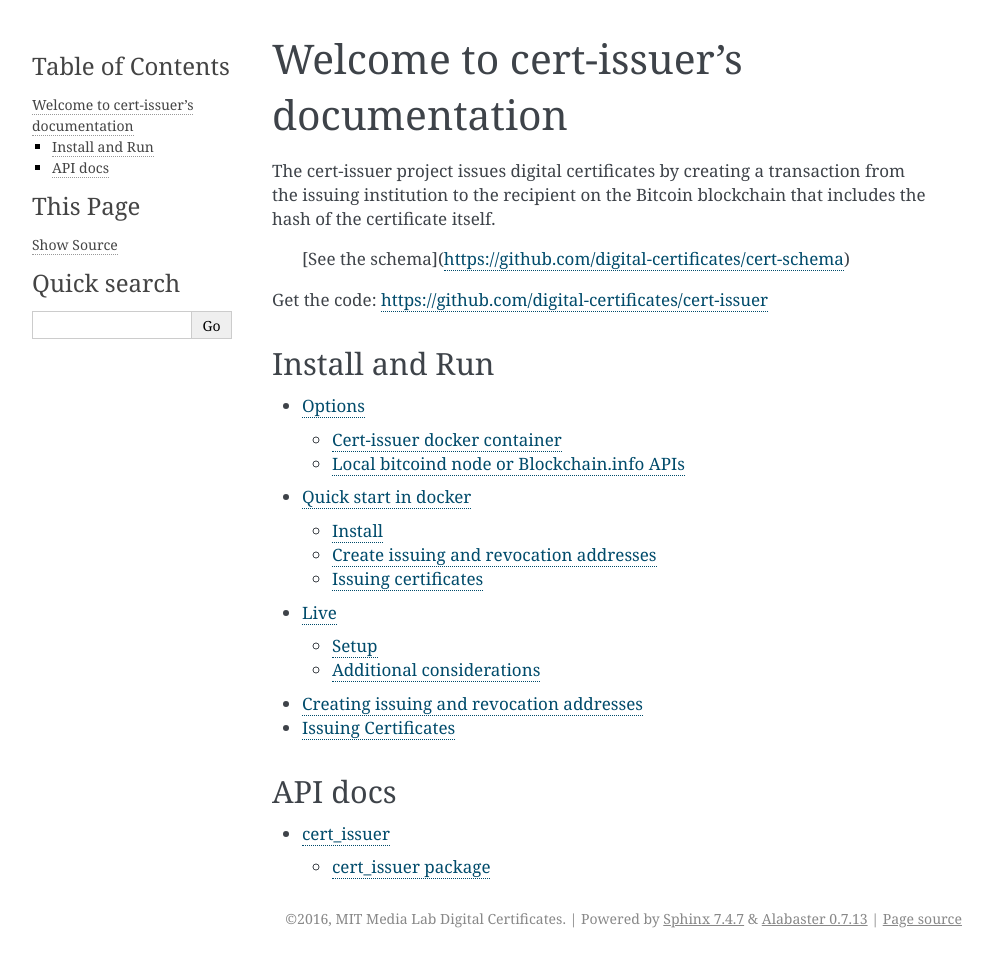
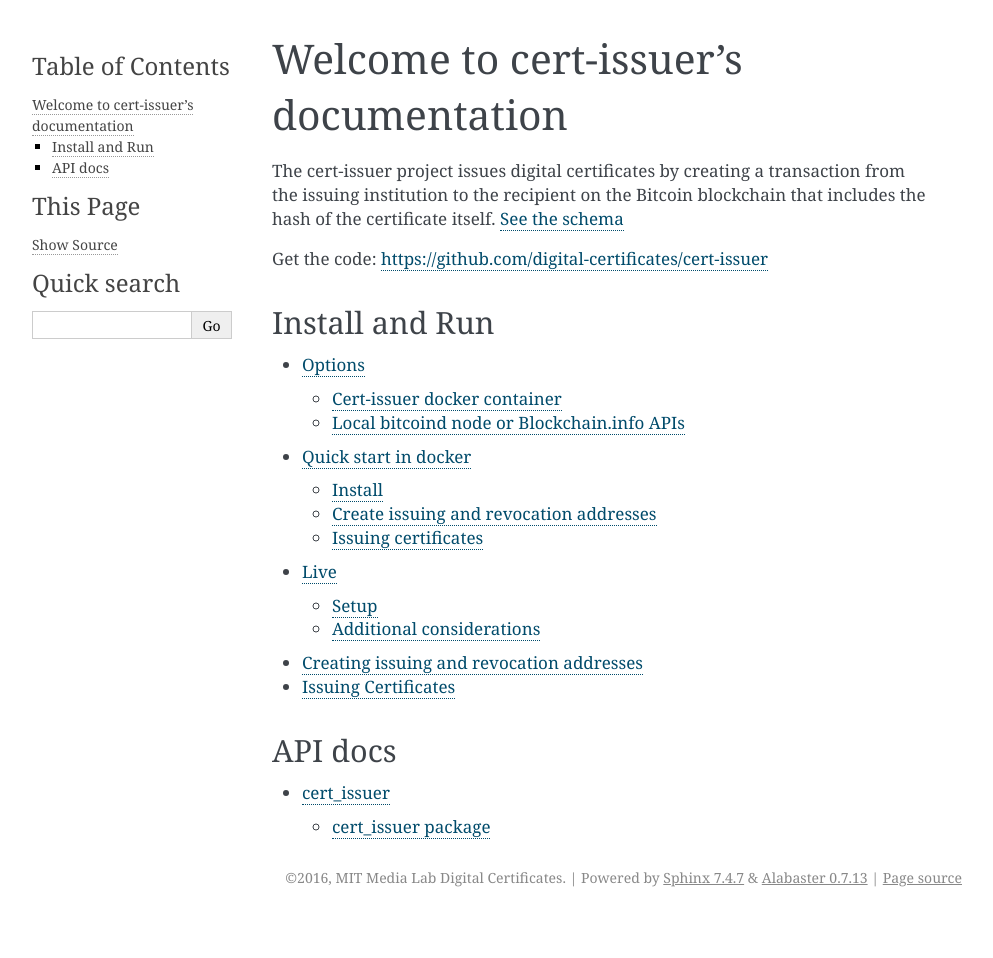
Before and after one commit to blockchain-certificates/cert-issuer, a Sphinx documentation site: the page built from docs/index.rst, in a window 1280 px wide. Shown: the whole page, without its empty margins (148-1141 px from the left). Built offline with Sphinx 7.4.7, drawn with Linux system fonts in a browser that asks for light colours; after the commit the page ends 917 px from its top, so only the background shows below that.

Commit message:
update the rst link

```diff
--- a/docs/index.rst
+++ b/docs/index.rst
@@ -6,9 +6,7 @@
 Welcome to cert-issuer's documentation
 ======================================
 The cert-issuer project issues digital certificates by creating a transaction from the issuing institution to the
-recipient on the Bitcoin blockchain that includes the hash of the certificate itself.
- [See the schema](https://github.com/digital-certificates/cert-schema)
-
+recipient on the Bitcoin blockchain that includes the hash of the certificate itself. `See the schema <https://github.com/digital-certificates/cert-schema>`_
 
 Get the code: https://github.com/digital-certificates/cert-issuer
 
```
